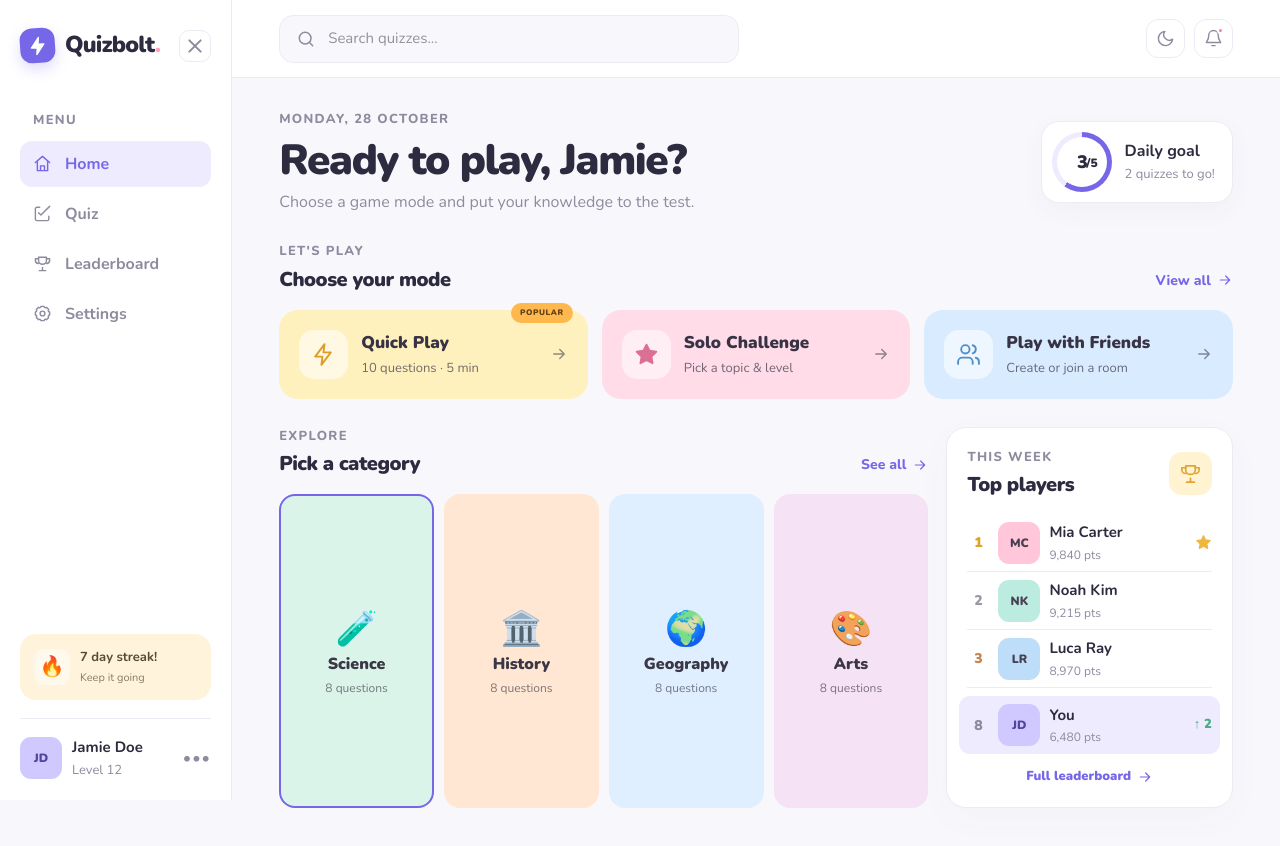
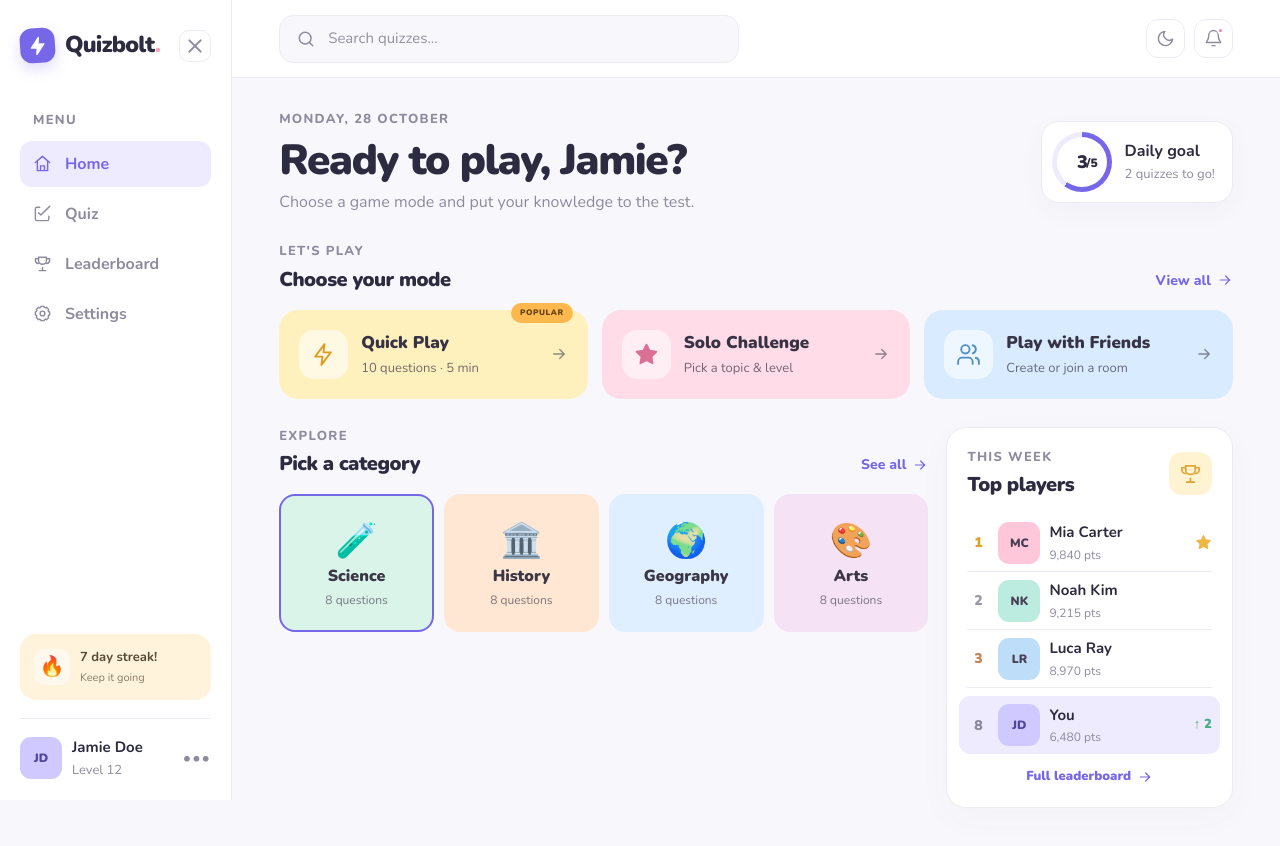
Before and after one commit to BangBangOperator/Quizbolt, a React (Vite) app: page / in a window 1280 px wide. Built offline with nearby package versions, Linux system fonts and the light colour scheme.

Commit message:
fix: restore square dimensions for quiz category cards

```diff
--- a/src/index.css
+++ b/src/index.css
@@ -796,6 +796,11 @@ main {
     transform 0.2s,
     border-color 0.2s;
 }
+/* Featured cards keep a fixed, near-square proportion (about 9:8), so they never stretch to
+   match the height of whatever sits next to them. */
+.category-grid .category-card {
+  aspect-ratio: 9 / 8;
+}
 .category-card:hover {
   transform: translateY(-2px);
 }
@@ -984,9 +989,6 @@ main {
   .topic-section {
     display: flex;
     flex-direction: column;
-  }
-  .category-grid {
-    flex: 1;
   }
   .leaderboard-card {
     display: flex;
```
